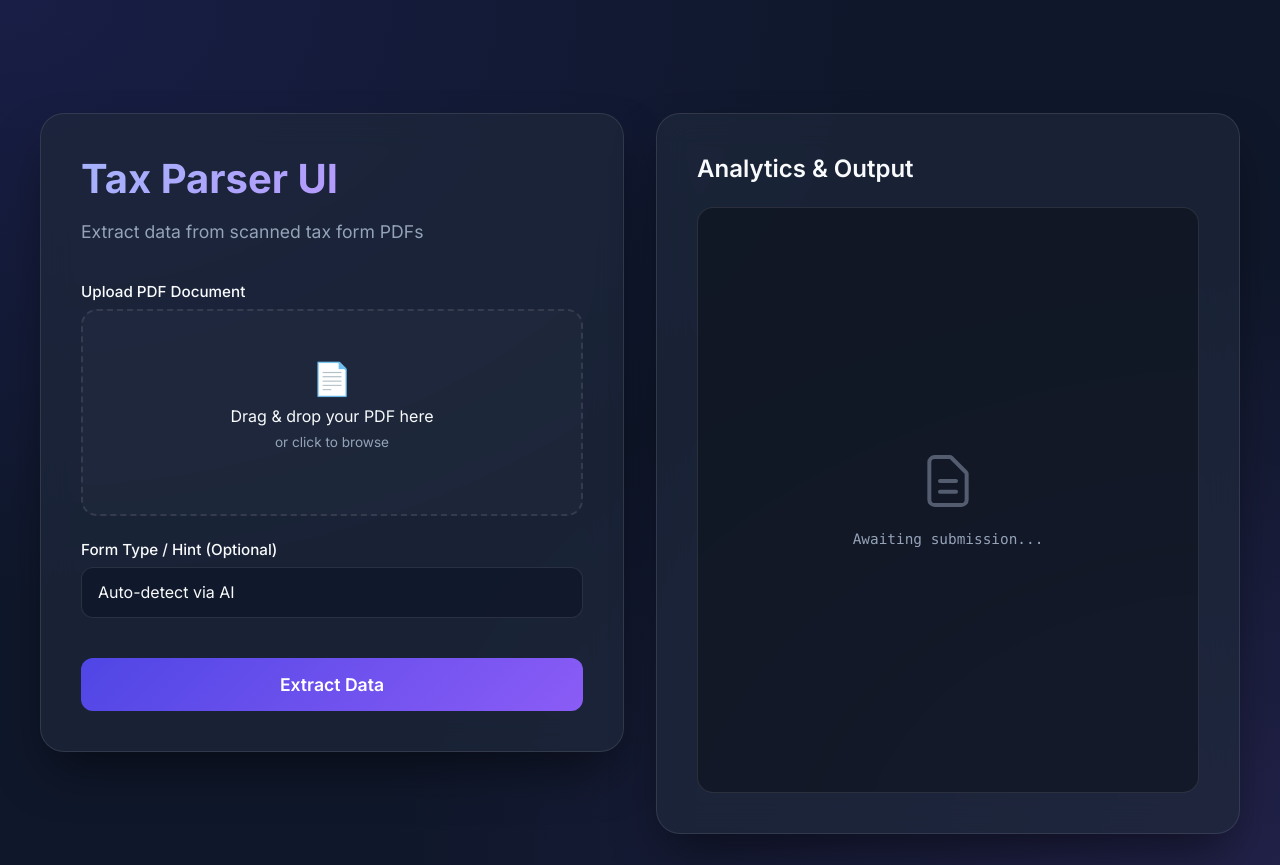
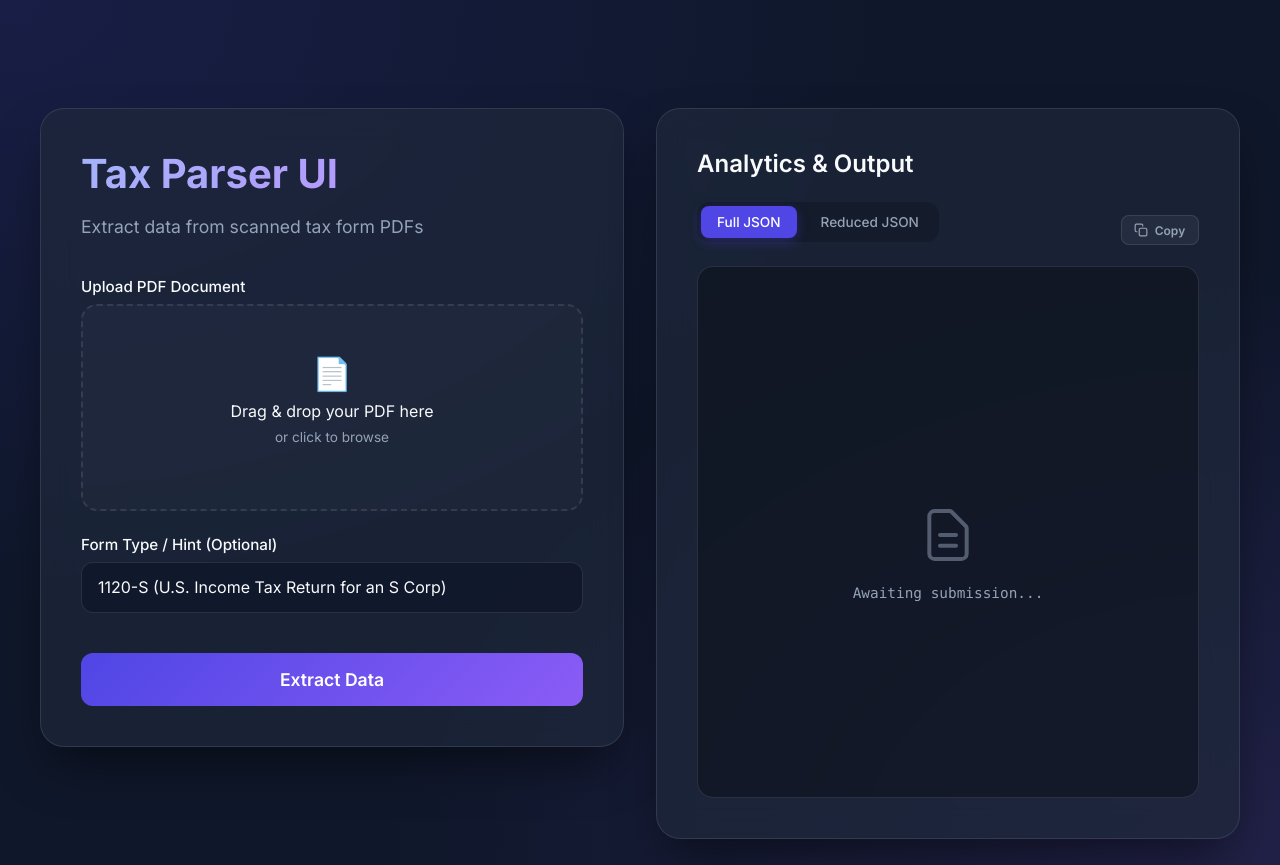
Before and after one commit to saurabhbtalele/TAX-PARSER, a FastAPI app: page / in a window 1280 px wide. Run offline with FastAPI, Linux system fonts and the light colour scheme.

Commit message:
update html

```diff
--- a/src/api/templates/index.html
+++ b/src/api/templates/index.html
@@ -303,6 +303,71 @@
             color: #FECACA;
             font-size: 0.9rem;
         }
+
+        /* Tabs Styles */
+        .tabs {
+            display: flex;
+            gap: 0.5rem;
+            margin-bottom: 1rem;
+            background: rgba(0, 0, 0, 0.2);
+            padding: 0.25rem;
+            border-radius: 0.75rem;
+            width: fit-content;
+        }
+
+        .tab-btn {
+            padding: 0.5rem 1rem;
+            border-radius: 0.5rem;
+            border: none;
+            background: transparent;
+            color: var(--text-muted);
+            font-size: 0.85rem;
+            font-weight: 500;
+            cursor: pointer;
+            transition: all 0.2s ease;
+            width: auto;
+            margin-top: 0;
+        }
+
+        .tab-btn:hover {
+            color: var(--text);
+            background: rgba(255, 255, 255, 0.05);
+            transform: none;
+            box-shadow: none;
+        }
+
+        .tab-btn.active {
+            color: white;
+            background: var(--primary);
+            box-shadow: 0 4px 12px rgba(79, 70, 229, 0.3);
+        }
+
+        .tab-header {
+            display: flex;
+            align-items: center;
+            justify-content: space-between;
+            margin-bottom: 0.5rem;
+        }
+
+        .copy-btn {
+            background: rgba(255, 255, 255, 0.05);
+            border: 1px solid var(--border);
+            color: var(--text-muted);
+            padding: 0.4rem 0.8rem;
+            border-radius: 0.5rem;
+            font-size: 0.75rem;
+            cursor: pointer;
+            width: auto;
+            margin-top: 0;
+            display: flex;
+            align-items: center;
+            gap: 0.4rem;
+        }
+
+        .copy-btn:hover {
+            background: rgba(255, 255, 255, 0.1);
+            color: var(--text);
+        }
     </style>
 </head>
 <body>
@@ -327,11 +392,11 @@
             <div class="input-group">
                 <label for="form_type">Form Type / Hint (Optional)</label>
                 <select id="form_type" name="form_type">
-                    <option value="">Auto-detect via AI</option>
+                    <!-- <option value="">Auto-detect via AI</option> -->
                     <option value="1120-S">1120-S (U.S. Income Tax Return for an S Corp)</option>
                     <option value="1065">1065 (U.S. Return of Partnership Income)</option>
-                    <option value="1120">1120 (U.S. Corporation Income Tax Return)</option>
-                    <option value="W-2">W-2 (Wage and Tax Statement)</option>
+                    <!-- <option value="1120">1120 (U.S. Corporation Income Tax Return)</option> -->
+                    <!-- <option value="W-2">W-2 (Wage and Tax Statement)</option> -->
                     <option value="1040">1040 (U.S. Individual Income Tax Return)</option>
                     <option value="Schedule K-1 (Partnership)">Schedule K-1 (Partnership 1065)</option>
                     <option value="Schedule K-1 (S-Corp)">Schedule K-1 (S-Corp 1120-S)</option>
@@ -376,6 +441,17 @@
             <ul id="flags-list"></ul>
         </div>
 
+        <div class="tab-header">
+            <div class="tabs" id="json-tabs">
+                <button class="tab-btn active" data-tab="full">Full JSON</button>
+                <button class="tab-btn" data-tab="reduced">Reduced JSON</button>
+            </div>
+            <button id="copy-btn" class="copy-btn" title="Copy to clipboard">
+                <svg width="14" height="14" viewBox="0 0 24 24" fill="none" stroke="currentColor" stroke-width="2" stroke-linecap="round" stroke-linejoin="round"><rect x="9" y="9" width="13" height="13" rx="2" ry="2"></rect><path d="M5 15H4a2 2 0 0 1-2-2V4a2 2 0 0 1 2-2h9a2 2 0 0 1 2 2v1"></path></svg>
+                Copy
+            </button>
+        </div>
+
         <pre id="result-output">
             <div class="empty-state">
                 <svg xmlns="http://www.w3.org/2000/svg" fill="none" viewBox="0 0 24 24" stroke="currentColor">
@@ -396,6 +472,60 @@
     const loading = document.getElementById('loading');
     const resultOutput = document.getElementById('result-output');
     const successBadge = document.getElementById('success-badge');
+    const copyBtn = document.getElementById('copy-btn');
+    const tabButtons = document.querySelectorAll('.tab-btn');
+
+    let currentData = null;
+    let currentTab = 'full';
+
+    // Recursive function to filter out null or empty string values
+    function getReducedJson(obj) {
+        if (Array.isArray(obj)) {
+            return obj
+                .map(v => getReducedJson(v))
+                .filter(v => v !== null && v !== "" && (typeof v !== 'object' || Object.keys(v).length > 0));
+        } else if (obj !== null && typeof obj === 'object') {
+            return Object.entries(obj).reduce((acc, [k, v]) => {
+                const filtered = getReducedJson(v);
+                if (filtered !== null && filtered !== "" && (typeof filtered !== 'object' || Object.keys(filtered).length > 0)) {
+                    acc[k] = filtered;
+                }
+                return acc;
+            }, {});
+        }
+        return obj;
+    }
+
+    function updateResultDisplay() {
+        if (!currentData) return;
+
+        if (currentTab === 'full') {
+            resultOutput.textContent = JSON.stringify(currentData, null, 2);
+        } else {
+            const reducedData = getReducedJson(currentData);
+            resultOutput.textContent = JSON.stringify(reducedData, null, 2);
+        }
+    }
+
+    tabButtons.forEach(btn => {
+        btn.addEventListener('click', () => {
+            tabButtons.forEach(b => b.classList.remove('active'));
+            btn.classList.add('active');
+            currentTab = btn.dataset.tab;
+            updateResultDisplay();
+        });
+    });
+
+    copyBtn.addEventListener('click', () => {
+        const text = resultOutput.textContent;
+        navigator.clipboard.writeText(text).then(() => {
+            const originalText = copyBtn.innerHTML;
+            copyBtn.innerHTML = '<span>Check!</span> Copied';
+            setTimeout(() => {
+                copyBtn.innerHTML = originalText;
+            }, 2000);
+        });
+    });
 
     // Handle drag and drop styling
     ['dragenter', 'dragover', 'dragleave', 'drop'].forEach(eventName => {
@@ -465,6 +595,7 @@
             }
 
             const data = await response.json();
+            currentData = data; // Store for tab switching
 
             // Populate Dashboard
             const dashboard = document.getElementById('dashboard');
@@ -509,8 +640,8 @@
                 flagsContainer.style.display = 'none';
             }
 
-            // Format JSON with 2 spaces indentation
-            resultOutput.textContent = JSON.stringify(data, null, 2);
+            // Update display
+            updateResultDisplay();
             successBadge.style.display = 'inline-block';
 
         } catch (error) {
```
Lines whose indentation alone changed are shown as unchanged.
